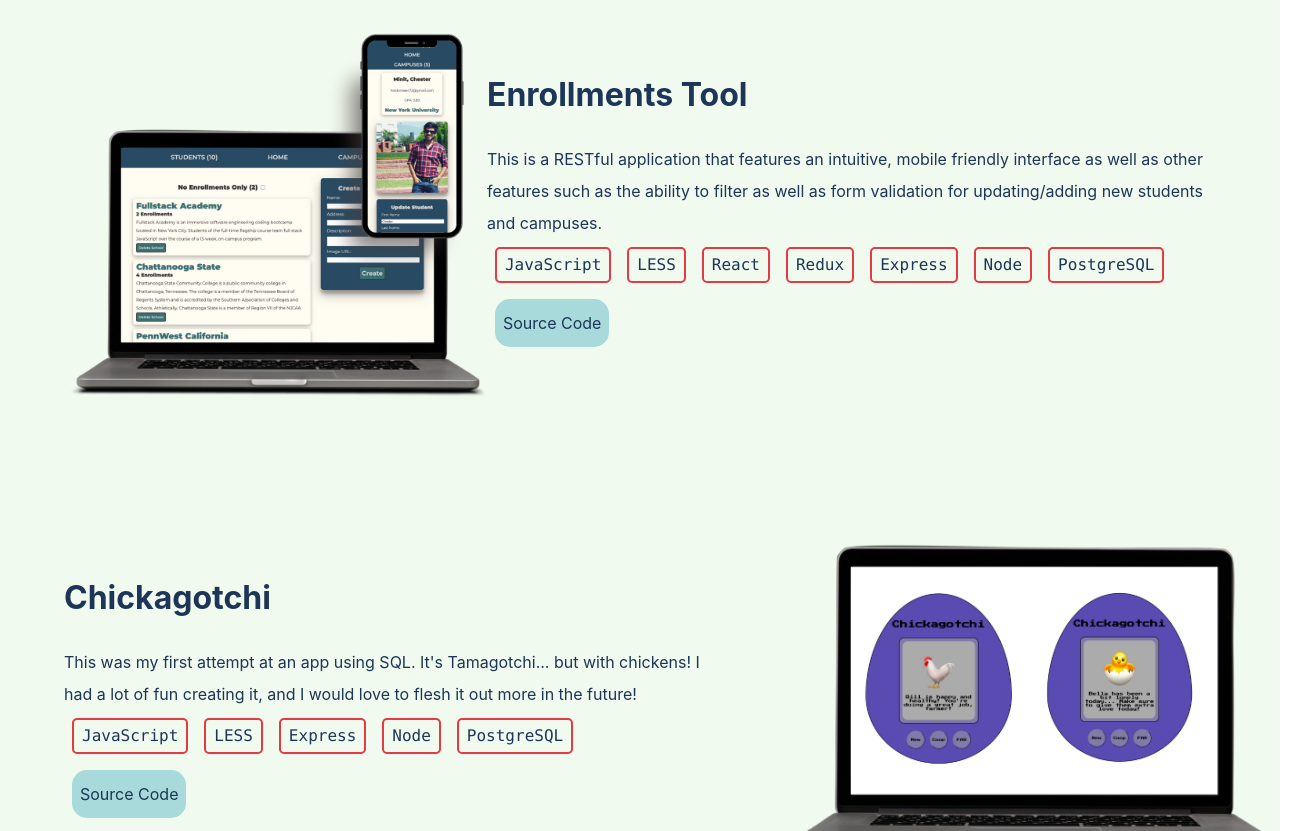
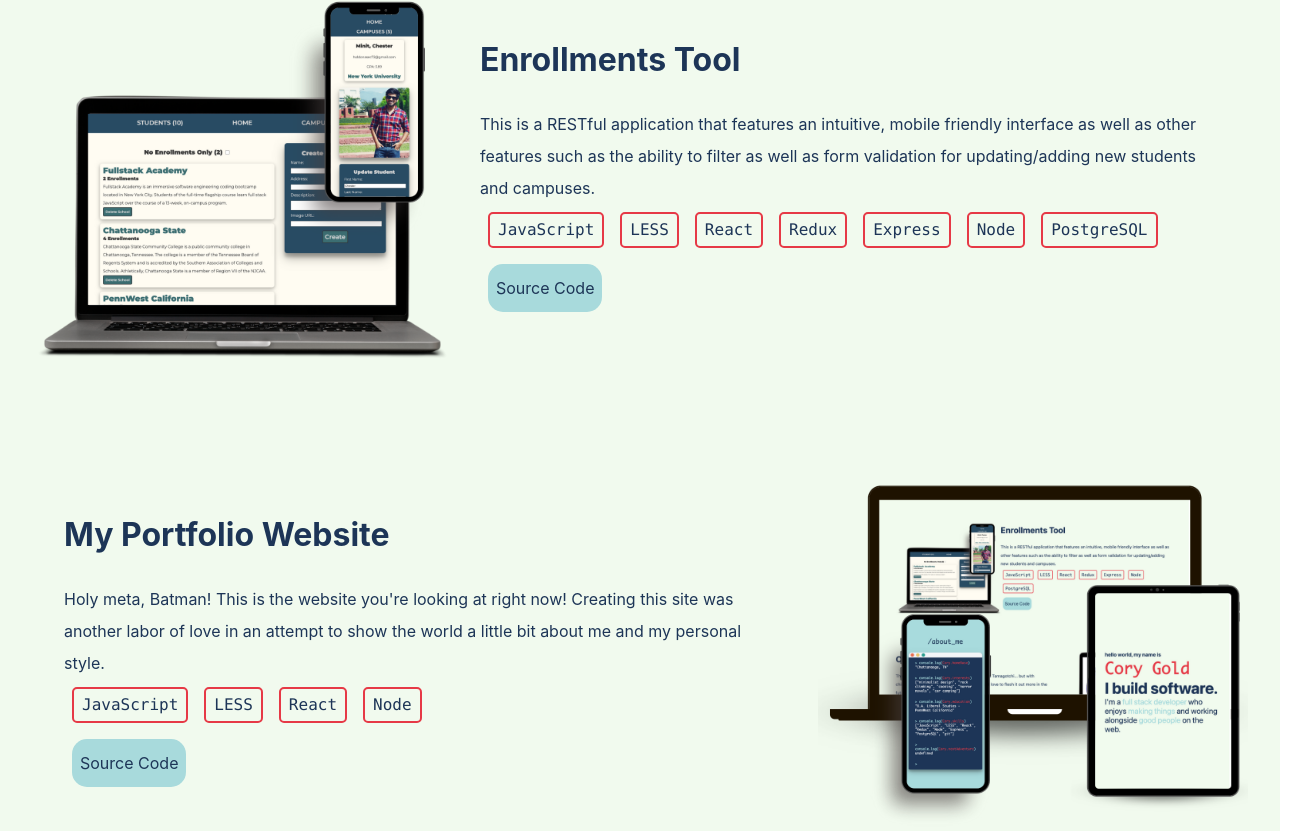
Before and after one commit to corumgold/corygold.dev, a React (Create React App) app: page / in a window 1280 px wide. Shown: the part 1969-2800 px from the top of the page, 1312 px wide, since content can reach past the window. Built offline with nearby package versions, Linux system fonts and the light colour scheme.

Commit message:
Add portfolio website to projects

```diff
--- a/less/styles.less
+++ b/less/styles.less
@@ -300,7 +300,6 @@ h2.big-header {
 .project-image img {
   width: 100%;
   max-width: 800px;
-  margin: 2rem;
   flex: 1 1 0;
   @media screen and (max-width: 650px), screen and (max-height: 550px) {
     margin: 2rem 0;
--- a/src/projects.js
+++ b/src/projects.js
@@ -7,14 +7,33 @@ const projects = [
     description:
       "This is a RESTful application that features an intuitive, mobile friendly interface as well as other features such as the ability to filter as well as form validation for updating/adding new students and campuses.",
     projectLink: "https://github.com/corumgold/enrollments-crud-app",
-    tools: ["JavaScript", "LESS", "React", "Redux", "Express", "Node", "PostgreSQL"],
+    tools: [
+      "JavaScript",
+      "LESS",
+      "React",
+      "Redux",
+      "Express",
+      "Node",
+      "PostgreSQL",
+    ],
+  },
+  {
+    id: 2,
+    title: "My Portfolio Website",
+    image: process.env.PUBLIC_URL + `/images/corygolddev.png`,
+    altText: "portfolio project image",
+    description:
+      "Holy meta, Batman! This is the website you're looking at right now! Creating this site was another labor of love in an attempt to show the world a little bit about me and my personal style.",
+    projectLink: "https://github.com/corumgold/corygold.dev",
+    tools: ["JavaScript", "LESS", "React", "Node"],
   },
   {
     id: 2,
     title: "Chickagotchi",
     image: process.env.PUBLIC_URL + "/images/chickagotchi.png",
     altText: "chickagotchi project image",
-    description: "This was my first attempt at an app using SQL. It's Tamagotchi... but with chickens! I had a lot of fun creating it, and I would love to flesh it out more in the future! ",
+    description:
+      "This was my first attempt at an app using SQL. It's Tamagotchi... but with chickens! I had a lot of fun creating it, and I would love to flesh it out more in the future! ",
     projectLink: "https://github.com/corumgold/chickagotchi",
     tools: ["JavaScript", "LESS", "Express", "Node", "PostgreSQL"],
   },
--- a/src/styles.css
+++ b/src/styles.css
@@ -252,7 +252,6 @@ h2.big-header {
 .project-image img {
   width: 100%;
   max-width: 800px;
-  margin: 2rem;
   flex: 1 1 0;
 }
 @media screen and (max-width: 650px), screen and (max-height: 550px) {
```
Also changed, not shown: public/images/corygolddev.png (added).
